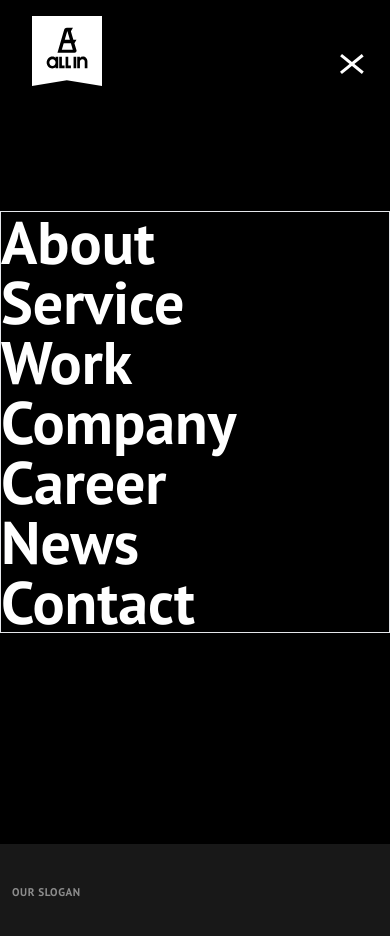
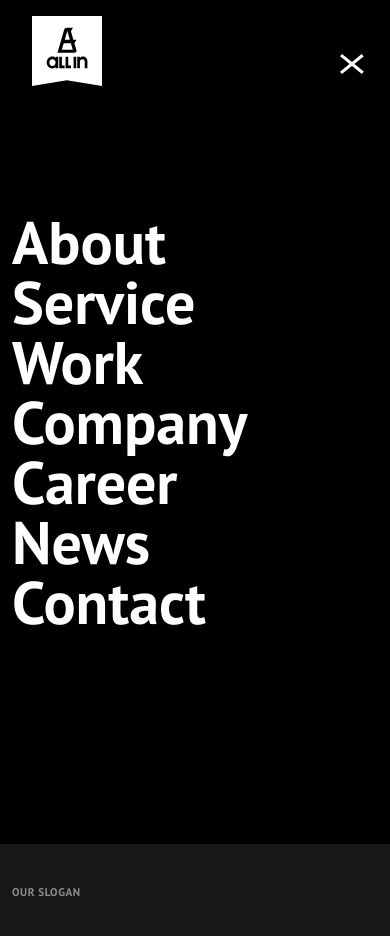
Before and after one commit to abimbola7/allhero-with-gsap, a Next.js app: page /about in a window 390 px wide. Both pictures are taken after a click on the element 344 px from the left and 64 px from the top of the page. Shown: the top 936 px of the page. Built offline with nearby package versions, Linux system fonts and the light colour scheme.

Commit message:
Refactor animation timing in Hamburger component and adjust padding in Sidebar component

```diff
--- a/src/app/(components)/hamburger.jsx
+++ b/src/app/(components)/hamburger.jsx
@@ -37,7 +37,7 @@
     }, 0)
     .to(xSymb, {
       x : -20
-    }, .3)
+    }, 0)
 
 
     // if (showBar) {
--- a/src/app/(components)/ui/sidebar.jsx
+++ b/src/app/(components)/ui/sidebar.jsx
@@ -20,7 +20,7 @@
     <>
       {
         showBar && (
-      <div className='w-full h-screen bg-black fixed z-[100] flex items-center justify-center'>
+      <div className='w-full h-screen bg-black fixed z-[100] flex items-center justify-center px-3'>
         {/* <div className='absolute top-0 left-0 p-4 tab:p-10'>
             <IconSvg
             fill={"#B30606"}
@@ -30,7 +30,7 @@
             key={"1"}
             />
         </div> */}
-        <div className='flex flex-col w-full max-w-2xl border'>
+        <div className='flex flex-col w-full max-w-2xl'>
           {
             [
               ["about", "/about"],
```
